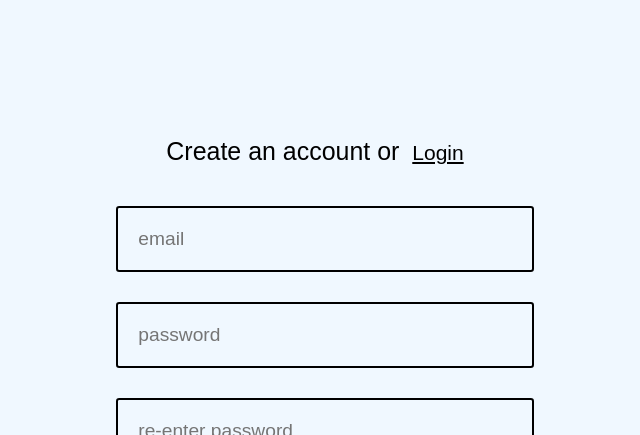
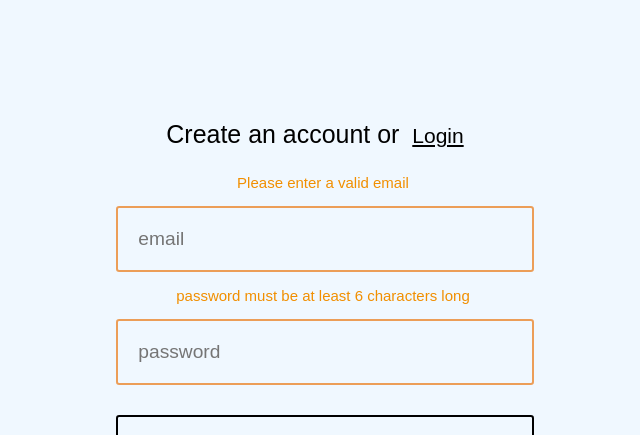
Before and after one commit to bubblyba/job-listing-frontend, a React (Create React App) app: page / in a window 1280 px wide. Shown: the top 435 px of the page, without its empty margins (347-987 px from the left). Built offline with nearby package versions, Linux system fonts and the light colour scheme.

Commit message:
first official deploy of sign up page

```diff
--- a/package.json
+++ b/package.json
@@ -15,6 +15,7 @@
     "react-router-dom": "^6.3.0",
     "react-scripts": "5.0.1",
     "react-switch": "^7.0.0",
+    "validator": "^13.7.0",
     "web-vitals": "^2.1.4"
   },
   "scripts": {
--- a/src/App.js
+++ b/src/App.js
@@ -4,6 +4,7 @@ import LoginInPage from './components/LogInPage';
 import React from "react";
 import {BrowserRouter as Router, Routes, Route } from 'react-router-dom'
 import ErrorPage from './components/ErrorPage';
+import ServerError from './components/ServerError';
 
 
 function App() {
@@ -13,8 +14,10 @@ function App() {
         <Route path="/" element={<SignUpPage/>}/>
         <Route path="/signup" element={<SignUpPage/>}/>
         <Route path="/login" element={<LoginInPage/>}/>
+        <Route path="/error" element={<ErrorPage/>}/>
+        <Route path="/internal" element={<ServerError/>}/>
 
-        <Route path="*" element={<ErrorPage/>}/>
+        <Route path="*" element={<ErrorPage message="page not found"/>}/>
       </Routes>
     </Router>
   );
--- a/src/components/ErrorPage.js
+++ b/src/components/ErrorPage.js
@@ -1,6 +1,6 @@
-function ErrorPage(){
+function ErrorPage(props){
     return(
-        <div>ERROR Page not found</div>
+        <div>Error {props.message}</div>
     );
 
 }
--- /dev/null
+++ b/src/components/ServerError.js
@@ -0,0 +1,7 @@
+function ServerError(props){
+    return(
+        <div>You encountered a server error please try again later</div>
+    );
+
+}
+export default ServerError;
--- a/src/components/SignUpForm.js
+++ b/src/components/SignUpForm.js
@@ -3,6 +3,16 @@ import Button from "./Button";
 import InputBox from "./InputBox";
 import Error from "./Error";
 import { RadioGroup, RadioButton } from 'react-radio-buttons';
+import validator from 'validator'
+import ErrorPage from "./ErrorPage";
+import { useNavigate } from "react-router-dom";
+
+
+
+
+
+function SignUpForm() {
+  let navigate = useNavigate();
 
 
   async function waitForResponse(user) {
@@ -12,8 +22,30 @@ async function waitForResponse(user) {
           body: JSON.stringify(user)
 
       })
+      .catch((error) => {
+        console.log(error + "sfd")
+
+        navigate("/internal")
+
+      })
       .then (response=>response.text())
+      console.log(response)
       if(response !== "User created"){
+        if(response === "Invalid Email"){
+        setEmailError('Invalid Email');
+        }
+        else if(response === "Invalid Email"){
+          setEmailError(response);
+          }
+        else if(response === "password must be at least 6 characters long"){
+          setPasswordError(response);
+
+        }
+        else if(response === "User already exists"){
+          setEmailError(response);
+
+        }
+
         console.log(response)
 
       }
@@ -22,11 +54,8 @@ async function waitForResponse(user) {
       console.log("User created")
       }
 
+
     }
-
-
-function SignUpForm() {
-
     const[email,setEmail] = useState('')
     const[password,setPassword] = useState('')
     const[reType,setRetype] = useState('')
@@ -41,6 +70,53 @@ function SignUpForm() {
     const[reenterPasswordError, setReenterPasswordError] = useState('');
     const[userTypeError, setUserTypeError] = useState('');
 
+     useEffect(() => {
+      if(password.length < 6){
+        setPasswordError("password must be at least 6 characters long")
+        setPasswordBorder('2px solid #EC9E58');
+
+      }
+      else if(password.length === 0){
+        setPasswordError('Please fill out password field')
+        setPasswordBorder('2px solid #EC9E58');
+
+      }
+      else{
+        setPasswordBorder('2px solid black');
+
+        setPasswordError('')
+
+      }
+      if(validator.isEmail(email)){
+        setEmailBorder('2px solid black');
+
+        setEmailError('')
+      }
+      else{
+        setEmailBorder('2px solid #EC9E58');
+
+        setEmailError('Please enter a valid email')
+      }
+    },[password,email]);
+    function checkLength(){
+      console.log(password.length)
+      if(password.length < 5){
+        setPasswordError("password must be at least 6 characters long")
+        setPasswordBorder('2px solid #EC9E58');
+
+      }
+      else if(password.length === 0){
+        setPasswordError('Please fill out password field')
+        setPasswordBorder('2px solid #EC9E58');
+
+      }
+      else{
+        setPasswordBorder('2px solid black');
+
+        setPasswordError('')
+
+      }
+    }
     var userType = 0
     React.useEffect(() => {
       console.log("page initial render");
@@ -61,7 +137,10 @@ function SignUpForm() {
 
 
       console.log("clicked")
-
+      if(password.length < 5){
+        setPasswordError("password must be at least 6 characters long")
+        setPasswordBorder('2px solid #EC9E58');
+      }
       e.preventDefault()
       if(reType == password){
         setReenterBorder('2px solid black');
@@ -91,7 +170,7 @@ function SignUpForm() {
 
       }
 
-
+else{
 
       if(jobType == 2) {
         userType = 2
@@ -113,7 +192,7 @@ function SignUpForm() {
         setUserTypeError("Please fill out user type")
         console.log("Please fill out user type")
       }
-
+    }
 
 
 
@@ -121,6 +200,11 @@ function SignUpForm() {
 
 
     }
+    function checkLengthUpdatePassword(e){
+      checkLength()
+      setPassword(e.target.value)
+    }
+
 
 
     return (
@@ -141,7 +225,7 @@ function SignUpForm() {
         <div><Error message={passwordError}/></div>
 
         <div>
-        <InputBox className="passwordInput" placeholder="password" value={password} id="passwordInput" onChange={(e)=>setPassword(e.target.value)} style={{border:passwordBorder}}></InputBox>
+        <InputBox className="passwordInput" placeholder="password" value={password} id="passwordInput" onChange={(e)=>checkLengthUpdatePassword(e)} style={{border:passwordBorder}}></InputBox>
         </div>
         <div><Error message={reenterPasswordError}/></div>
 
```
Also changed, not shown: 1 other file (tests, documents, lock files or other folders). Lines whose indentation alone changed are shown as unchanged.
